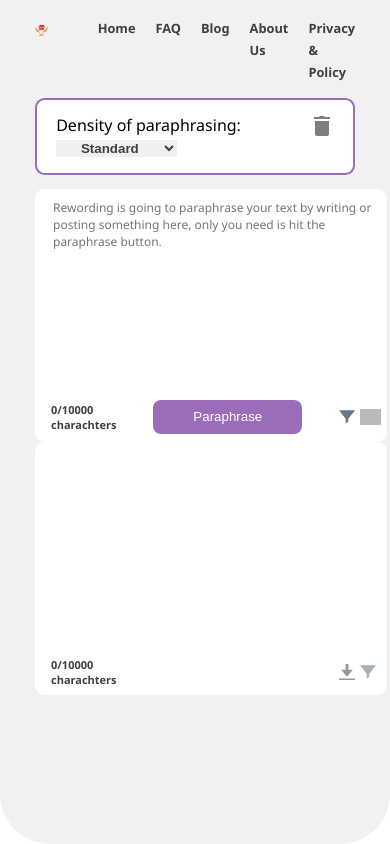
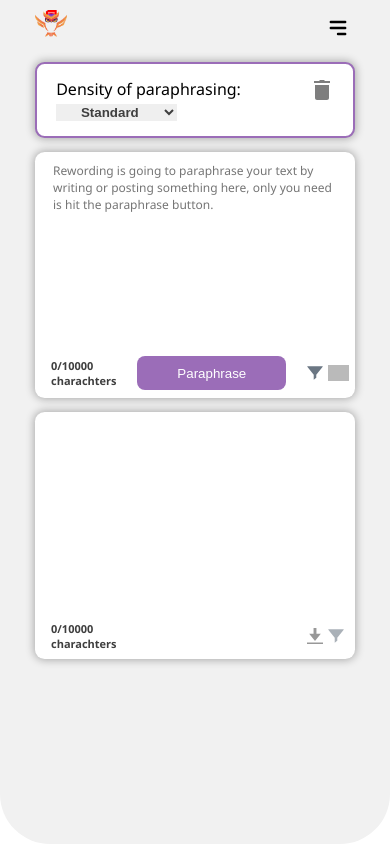
Before and after one commit to SamiraaTech/login-form, a React (Create React App) app: page / in a window 390 px wide. Built offline with nearby package versions, Linux system fonts and the light colour scheme; grey boxes are pictures that could not be loaded.

Commit message:
responsive menu with logic

```diff
--- a/src/Rewording/compnents/Navigation.js
+++ b/src/Rewording/compnents/Navigation.js
@@ -1,13 +1,22 @@
-import React from 'react';
-import  Logo from '../img/logo-feedo.png';
+import React, { useState } from 'react';
+import Logo from '../img/logo-feedo.png';
+import hamburger from '../img/hamburger.svg';
 
 const Navigation = () => {
+    const [isNavExpanded, setIsNavExpanded] = useState(false);
     return (
         <div className="header-top">
             <h1>
                 <img src={Logo} alt="React Logo" />
             </h1>
-            <nav>
+            <nav className="navigation">
+                <button className="hamburger"
+                    onClick={() => {
+                        setIsNavExpanded(!isNavExpanded);
+                    }}>
+                    <img src={hamburger} alt="menu" />
+                </button>
+                <div className={ isNavExpanded ? "navigation-menu expanded" : "navigation-menu" }>
                     <ul className="menu-list">
                         <li>
                             <a href={"/"}>Home</a>
@@ -25,6 +34,8 @@ const Navigation = () => {
                             <a href={"/"}>Privacy & Policy</a>
                         </li>
                     </ul>
+                </div>
+
             </nav>
         </div>
     )
--- a/src/Rewording/compnents/ParaphraseMain.js
+++ b/src/Rewording/compnents/ParaphraseMain.js
@@ -9,7 +9,8 @@ const ParaphraseMain = () => {
             <div className="left-box">
                 <form className="para-form">
                     <div className="para-txt">
-                        <textarea id="paraphrase-txt" placeholder="Rewording is going to paraphrase your text by writing or posting something here, only you need is hit the paraphrase button." >
+                        <textarea id="paraphrase-txt"
+                         placeholder="Rewording is going to paraphrase your text by writing or posting something here, only you need is hit the paraphrase button.">
                         </textarea>
                     </div>
                     <div className="bottom-content">
--- a/src/Rewording/style.scss
+++ b/src/Rewording/style.scss
@@ -40,7 +40,31 @@ body {
                 }
             }
 
-            nav {
+            .navigation {
+                height: 60px;
+                display: flex;
+                align-items: center;
+                color: black;
+                .hamburger {
+                    display: none;
+                    width: 2.5rem;
+                    height: 2.5rem;
+                    border: 0;
+                    padding: 0.5rem;
+                    border-radius: 50%;
+                    background-color: transparent;
+                    position: absolute;
+                    right: 2rem;
+                    top: .5rem;
+                    cursor: pointer;
+                    transition: background-color 0.2s ease-in-out;
+
+                    &:hover {
+                        background-color: #ccc;
+                    }
+                }
+                .navigation-menu {
+                    display: flex;
                     .menu-list {
                         display: flex;
 
@@ -48,15 +72,18 @@ body {
                             padding: 0 10px;
 
                             a {
-                            font-size: .8rem;
-                            font-weight: 600;
+                                font-size: .9rem;
+                                font-weight: 400;
                             }
+
                             &:last-child {
                                 padding-right: 0;
                             }
                         }
 
                     }
+                }
+
             }
         }
 
@@ -67,6 +94,9 @@ body {
             border-radius: .6rem;
             padding: .9rem 1.2rem;
             background-color: #fff;
+            -webkit-box-shadow: 0px 0px 9px 1px rgba(0, 0, 0, 0.30);
+            -moz-box-shadow: 0px 0px 9px 1px rgba(0, 0, 0, 0.30);
+            box-shadow: 0px 0px 9px 1px rgba(0, 0, 0, 0.30);
 
             .left-side {
                 #dropdown {
@@ -95,6 +125,7 @@ body {
                     height: 1.5rem;
                     display: inline-block;
                     opacity: .5;
+
                     img {
                         width: 100%;
                         height: auto;
@@ -117,15 +148,28 @@ body {
                 margin-right: 14px;
                 padding: .5rem 1rem;
                 background-color: #fff;
+                -webkit-box-shadow: 0px 0px 9px 1px rgba(0, 0, 0, 0.30);
+                -moz-box-shadow: 0px 0px 9px 1px rgba(0, 0, 0, 0.30);
+                box-shadow: 0px 0px 9px 1px rgba(0, 0, 0, 0.30);
+
                 .para-form {
                     display: flex;
                     flex-direction: column;
                     justify-content: space-between;
                     height: 100%;
+
                     .para-txt {
                         height: 100%;
+
+                        textarea:focus {
+                            &::-webkit-input-placeholder {
+                                color: transparent;
+                                -webkit-transition: color 0.2s ease;
+                                transition: color 0.2s ease;
+                            }
+                        }
+
                         #paraphrase-txt {
-                            color: $gray-color;
                             font-size: 12px;
                             border: 0px;
                             resize: none;
@@ -133,9 +177,11 @@ body {
                             height: 100%;
                             font-family: inherit;
                             background-color: transparent;
+
                             &:focus-visible {
                                 outline: 0px;
                             }
+
                         }
 
                     }
@@ -172,6 +218,7 @@ body {
                                 height: auto;
                                 opacity: .7;
                             }
+
                             .upload-icon {
                                 padding-left: 5px;
                             }
@@ -190,10 +237,15 @@ body {
                 border-radius: .6rem;
                 padding: 0.5rem 1rem;
                 background-color: #fff;
+                -webkit-box-shadow: 0px 0px 9px 1px rgba(0, 0, 0, 0.30);
+                -moz-box-shadow: 0px 0px 9px 1px rgba(0, 0, 0, 0.30);
+                box-shadow: 0px 0px 9px 1px rgba(0, 0, 0, 0.30);
+
                 .bottom-container {
                     display: flex;
                     justify-content: space-between;
                     align-items: center;
+
                     .charachters-right {
                         display: flex;
                         flex-direction: column;
@@ -201,6 +253,7 @@ body {
                         color: $text-color;
                         font-weight: 600;
                     }
+
                     .bottom-icons-left {
                         display: flex;
                         width: 2rem;
@@ -213,6 +266,7 @@ body {
                             opacity: .4;
 
                         }
+
                         .upload-icon {
                             padding-left: 5px;
                         }
@@ -224,7 +278,7 @@ body {
     }
 }
 
-/*---------------responsive----------------*/
+/*------------------responsive-------------------*/
 
 @media only screen and (max-width: 609px) {
     body {
@@ -232,15 +286,53 @@ body {
             .paraphrase-boxes {
                 display: flex;
                 flex-direction: column;
+
                 .left-box {
-                    width: 100%;
-                    border: 0px;
+                    width: auto;
+                    border: 0;
+                    margin-right: 0;
                 }
+
                 .right-box {
-                    width: 100%;
-                    border: 0px;
+                    width: auto;
+                    border: 0;
+                    margin-top: 14px;
+                }
+            }
+
+        }
+    }
+}
+
+@media only screen and (max-width: 483px) {
+    .header {
+        .container {
+            .header-top {
+                .navigation {
+                    .hamburger {
+                        visibility: visible;
+                        display: inline-block;
+                    }
+                    .navigation-menu {
+                        .menu-list {
+                            display: none;
+                            flex-direction: column;
+                            padding: 0;
+                            li {
+                                text-align: center;
+                                margin: 0;
+                            }
+                        }
+                    }
+                    .expanded {
+                        ul {
+                            display: block;
+                        }
+                    }
+
                 }
             }
         }
     }
+
 }
```
Also changed, not shown: src/Rewording/img/hamburger.svg (added). Lines whose indentation alone changed are shown as unchanged.
